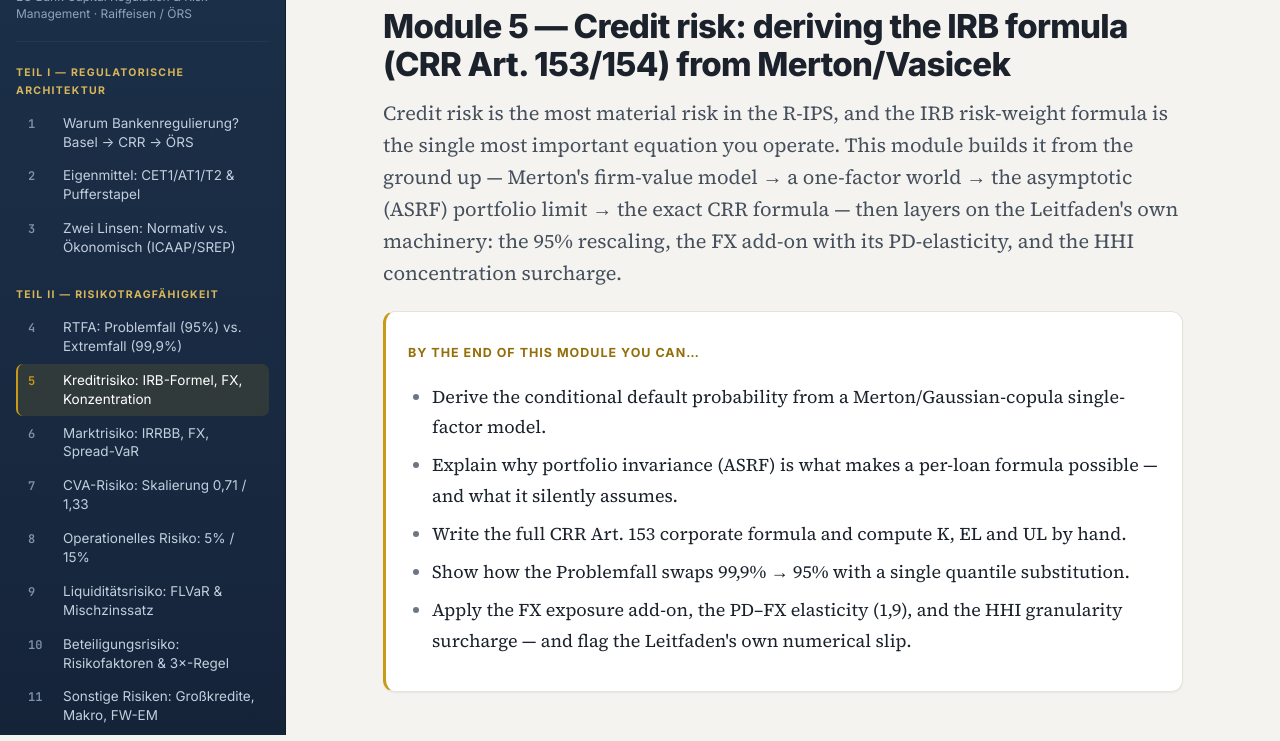
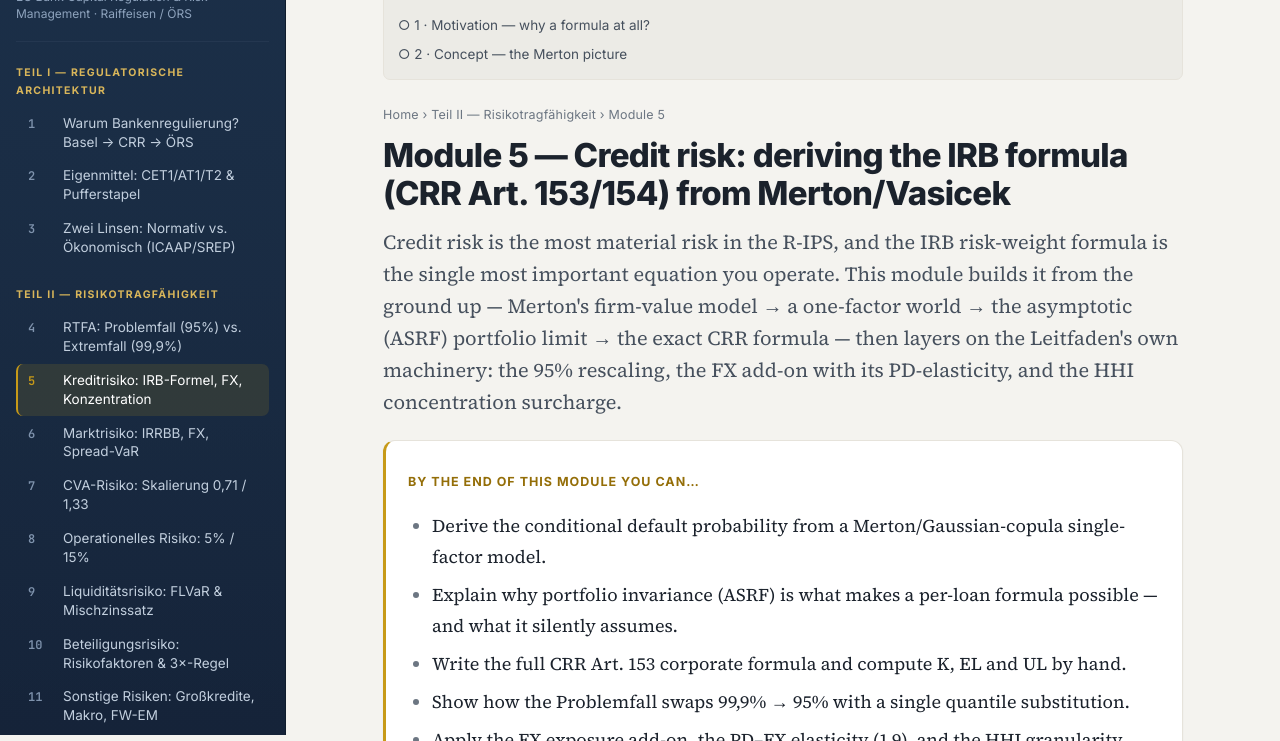
Before and after one commit to financewithmaxim/67, a website with bundled scripts: page modules/m05.html in a window 1280 px wide. Shown: the part 65-806 px from the top of the page. Built offline with nearby package versions, Linux system fonts and the light colour scheme.

Commit message:
feat(trainer): reusable reading micro-path (section nav + self-explanation checkpoints) on m05

```diff
--- a/css/style.css
+++ b/css/style.css
@@ -590,3 +590,13 @@ textarea.trainer-input { max-width: 100%; }
 .status.readiness-learning { color: var(--yellow); }
 .status.readiness-due { color: var(--brand-2); font-weight: 700; }
 .status.readiness-strong { color: var(--green); font-weight: 700; }
+
+/* ---------- Reading micro-path ---------- */
+.micropath { background: var(--bg-sunk); border: 1px solid var(--line); border-radius: var(--radius-sm); padding: 10px 14px; margin: 0 0 24px; font-family: var(--font); }
+.micropath-title { font-size: 11px; text-transform: uppercase; letter-spacing: .8px; color: var(--ink-faint); font-weight: 700; margin-bottom: 6px; }
+.micropath-step { display: block; font-size: 13.5px; color: var(--ink-soft); text-decoration: none; padding: 3px 0; }
+.micropath-step:hover { color: var(--brand-2); }
+.micropath-step.done { color: var(--green); }
+.micropath-dot { display: inline-block; width: 1.2em; color: inherit; }
+.micropath-checkpoint { background: #fdfaf0; border: 1px solid #ecdfb8; border-left: 3px solid var(--accent); border-radius: var(--radius-sm); padding: 11px 16px; margin: 18px 0; font-size: 14.5px; color: var(--ink-soft); }
+.micropath-checkpoint .btn { margin-left: 10px; }
--- /dev/null
+++ b/js/widgets/micropath.js
@@ -0,0 +1,48 @@
+// Reusable reading micro-path: a section nav + a self-explanation checkpoint between segments.
+// DOM-driven (reads the page's numbered <h2>s); reading progress lives in its own localStorage key.
+const KEY = 'leitfaden_reading_v1';
+const esc = s => String(s).replace(/[&<>"]/g, c => ({ '&': '&amp;', '<': '&lt;', '>': '&gt;', '"': '&quot;' }[c]));
+const load = () => { try { return JSON.parse(localStorage.getItem(KEY)) || {}; } catch { return {}; } };
+const save = o => { try { localStorage.setItem(KEY, JSON.stringify(o)); } catch {} };
+
+export function mountMicropath(opts = {}) {
+  const moduleId = opts.moduleId || (document.body.dataset.module || 'mod');
+  const page = document.querySelector('main .page');
+  if (!page) return;
+  // numbered top-level sections only (skip "Recap" etc.)
+  const heads = [...page.querySelectorAll('h2')].filter(h => /^\s*\d+\s*·/.test(h.textContent));
+  if (heads.length < 2) return;
+  heads.forEach((h, i) => { if (!h.id) h.id = `${moduleId}-s${(h.textContent.match(/^\s*(\d+)/) || [])[1] || i + 1}`; });
+
+  const state = load();
+  const done = id => !!(state[moduleId] && state[moduleId][id]);
+  const setDone = (id, v) => { state[moduleId] = state[moduleId] || {}; state[moduleId][id] = v; save(state); };
+
+  // sticky nav
+  const nav = document.createElement('nav');
+  nav.className = 'micropath';
+  const render = () => {
+    nav.innerHTML = `<div class="micropath-title">Reading path</div>` + heads.map(h =>
+      `<a href="#${h.id}" class="micropath-step ${done(h.id) ? 'done' : ''}"><span class="micropath-dot">${done(h.id) ? '●' : '○'}</span>${esc(h.textContent.trim())}</a>`
+    ).join('');
+  };
+  render();
+  page.insertBefore(nav, page.firstChild);
+
+  // checkpoint after each section (before the next section heading)
+  heads.forEach((h, i) => {
+    const cp = document.createElement('div');
+    cp.className = 'micropath-checkpoint';
+    cp.innerHTML = `<strong>Checkpoint.</strong> Without scrolling up, recall this section's key point in one sentence — then mark it.
+      <button class="btn secondary micropath-mark" type="button">${done(h.id) ? '✓ understood' : "I've got this"}</button>`;
+    const next = heads[i + 1];
+    if (next) next.parentNode.insertBefore(cp, next); else page.appendChild(cp);
+    cp.querySelector('.micropath-mark').addEventListener('click', (e) => {
+      const nowDone = !done(h.id); setDone(h.id, nowDone);
+      e.target.textContent = nowDone ? '✓ understood' : "I've got this";
+      render();
+    });
+  });
+}
+
+if (document.querySelector('main .page')) mountMicropath();
--- a/modules/m05.html
+++ b/modules/m05.html
@@ -252,5 +252,6 @@ const QUIZ = { title:"Credit risk / IRB", pass:0.7, questions:[
 </script>
 <script type="module" src="../js/widgets/irb-calc.js"></script>
 <script type="module" src="../js/widgets/asrf.js"></script>
+<script type="module" src="../js/widgets/micropath.js"></script>
 </body>
 </html>
```
